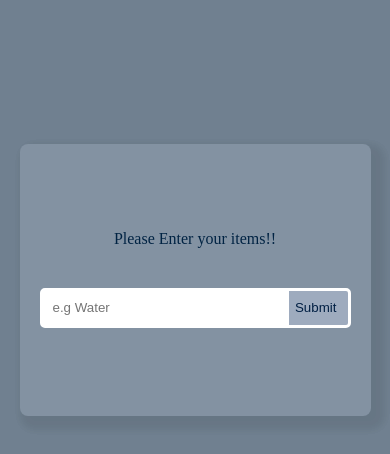
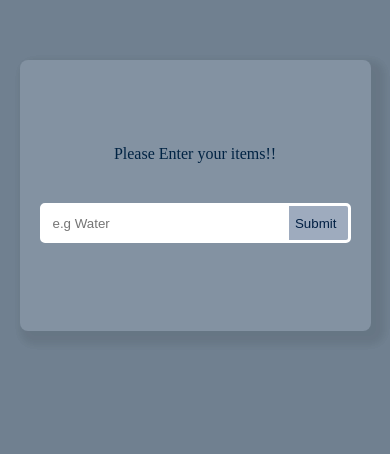
Before and after one commit to Jasin445/to-do-app, a plain HTML site: page index.html in a window 390 px wide. Shown: the part 142-596 px from the top of the page. Drawn offline with Linux system fonts and the light colour scheme.

Commit message:
Update index.css

```diff
--- a/index.css
+++ b/index.css
@@ -161,6 +161,9 @@ label{
 }
 
 @media (max-width:600px){
+  body{
+    height: 80vh;
+  }
   .section-container{
     width:90%;
     padding:0 !important;
```
